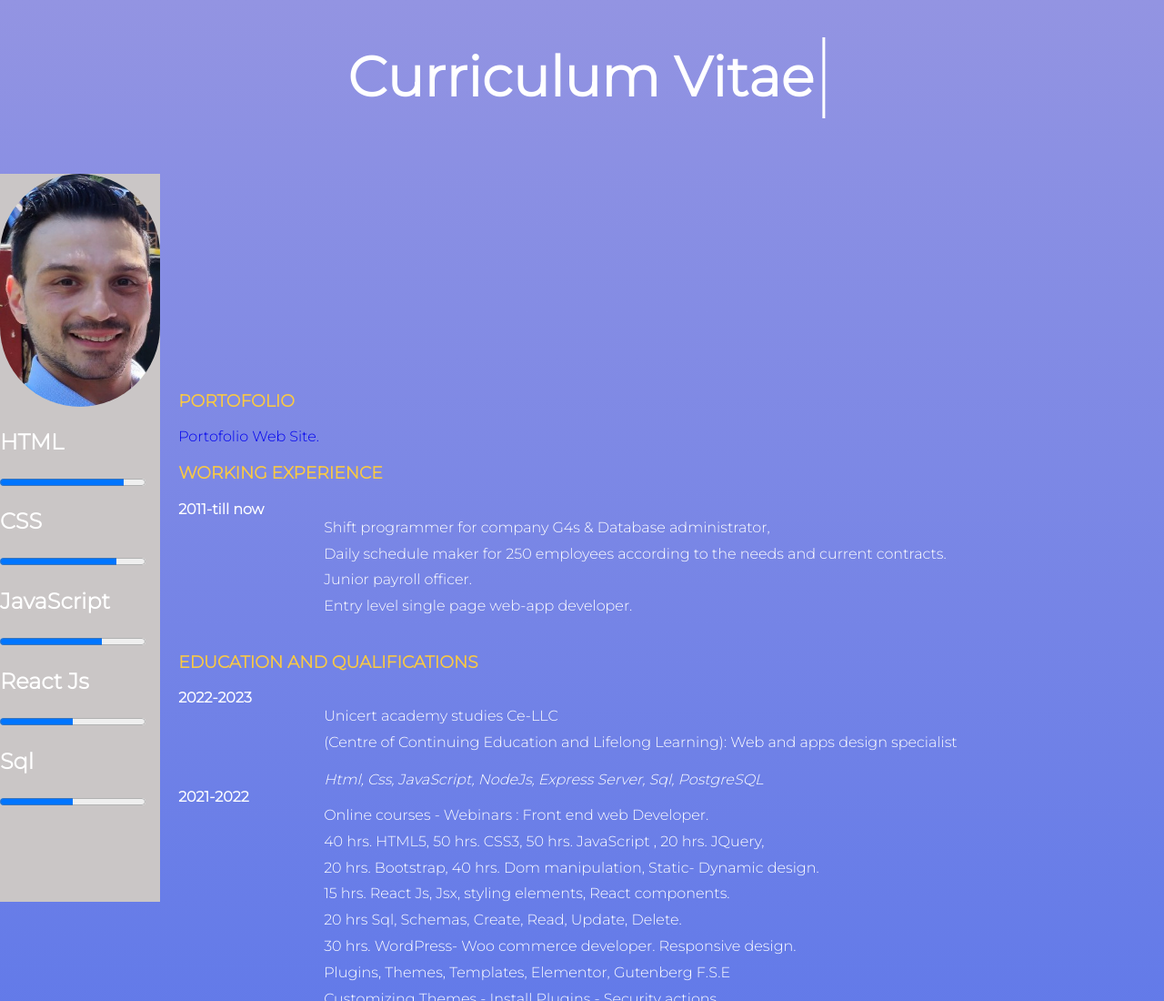
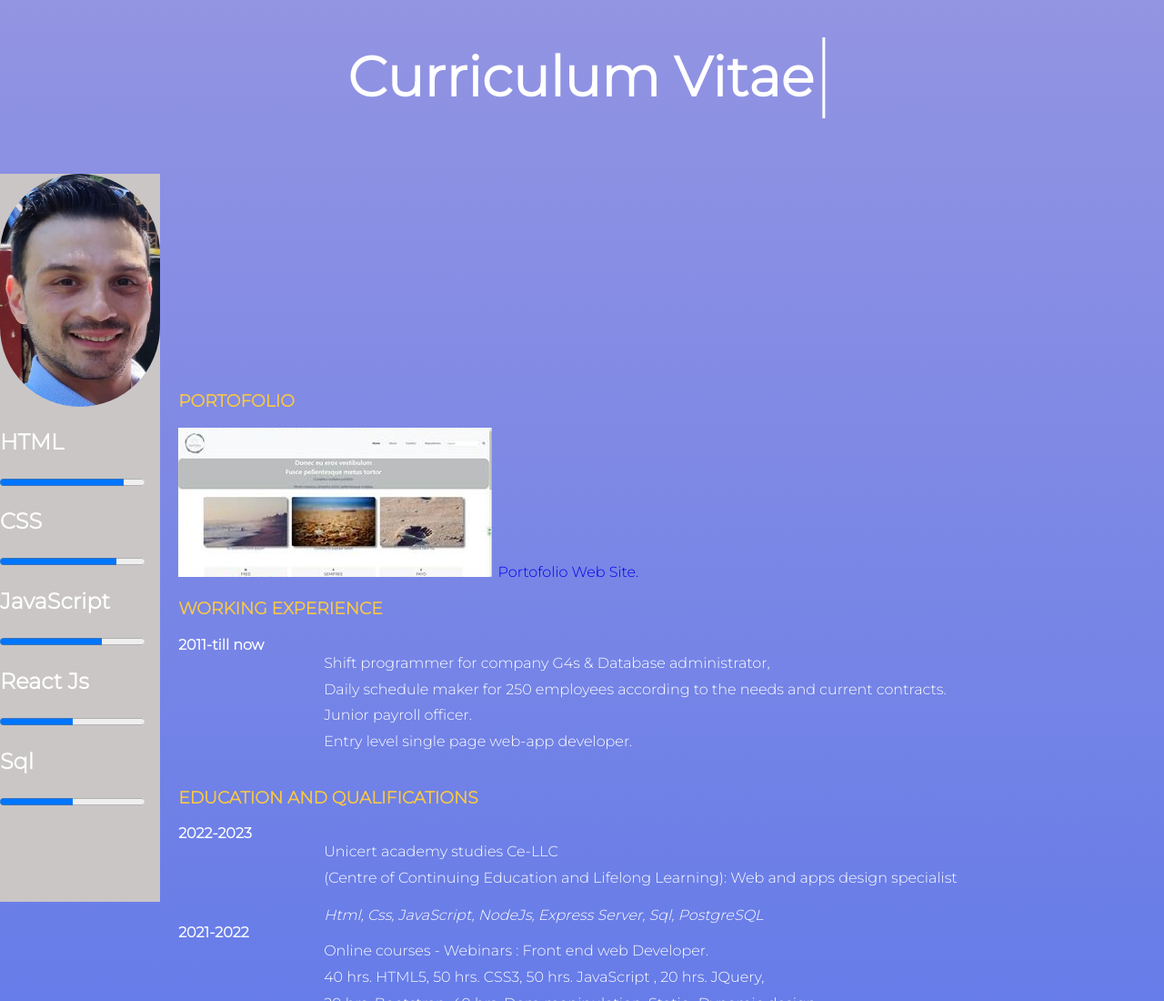
Before and after one commit to alexandrosmrv/curriculum-vitae, a plain HTML site: page index.html in a window 1280 px wide. Shown: the top 1100 px of the page at 91% size. Drawn offline with nearby package versions, Linux system fonts and the light colour scheme.

Commit message:
Add files via upload

```diff
--- a/index.html
+++ b/index.html
@@ -58,7 +58,8 @@
         <h3>PORTOFOLIO</h3>
         <div id="repositoryid" class="repositories" data-aos="fade-up"
         data-aos-duration="3000">
-        <a href="https://alexandrosmrv.github.io/portofolioWebsite/">Portofolio Web Site.</a>
+        <a href="https://alexandrosmrv.github.io/portofolioWebsite/">
+        <img class="portofilioImg" src="./photos/image002.jpg">Portofolio Web Site.</a>
         </div>
         <div>
             <h3>WORKING EXPERIENCE</h3>
--- a/styles.css
+++ b/styles.css
@@ -73,6 +73,18 @@ a:hover{
   grid-template-columns: 10rem 1fr;
 
   }
+  /* IMAGE CSS */
+  .portofilioImg{
+    height: fit-content;
+    width: fit-content;
+    transition-delay: 0.2s;
+    padding-right: 0.4rem;
+  }
+  .portofilioImg:hover{
+    transform: scale(1.1);
+    box-shadow: 5px 5px 5px  #5f5fe0;
+
+  }
 
 
 
```
Also changed, not shown: photos/image002.jpg (added).
